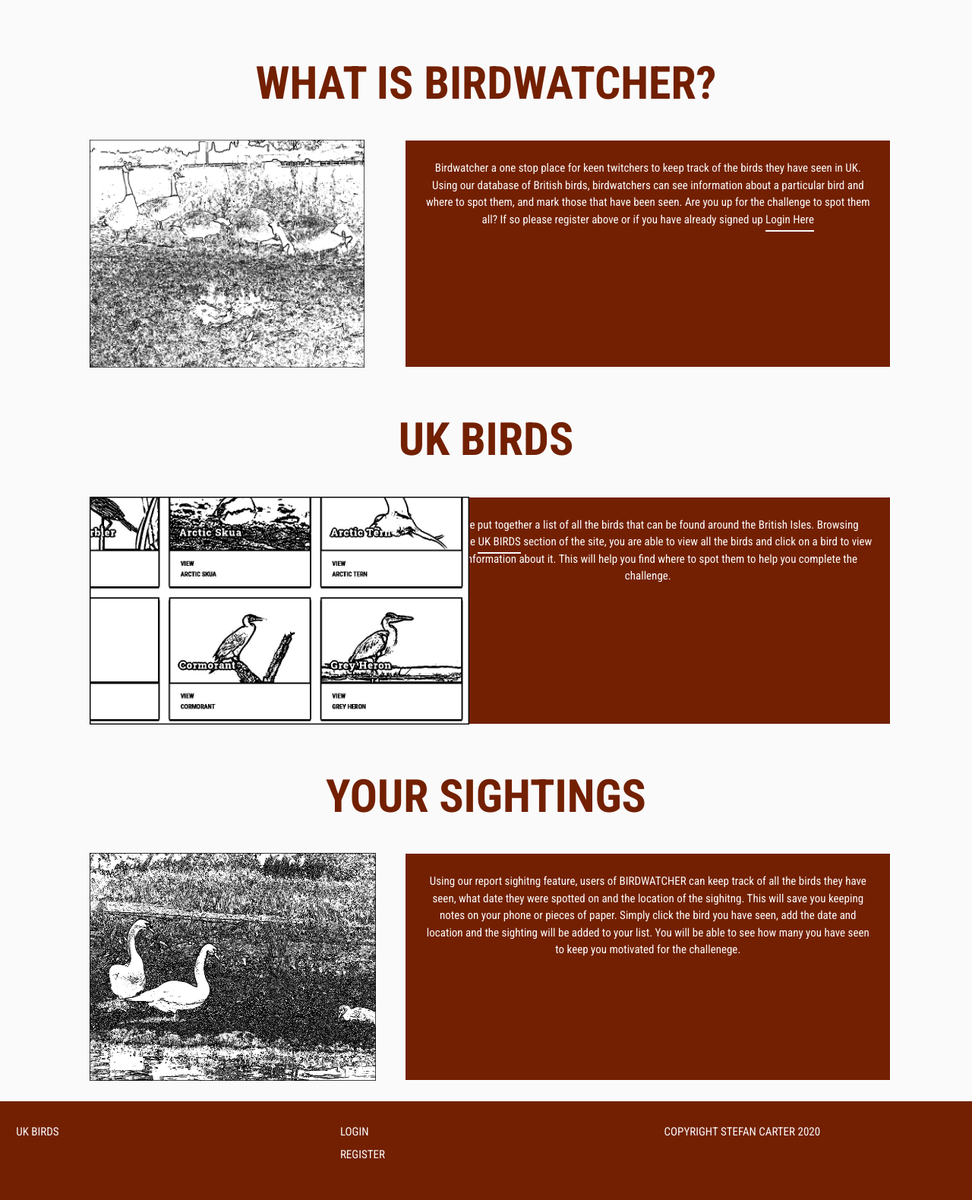
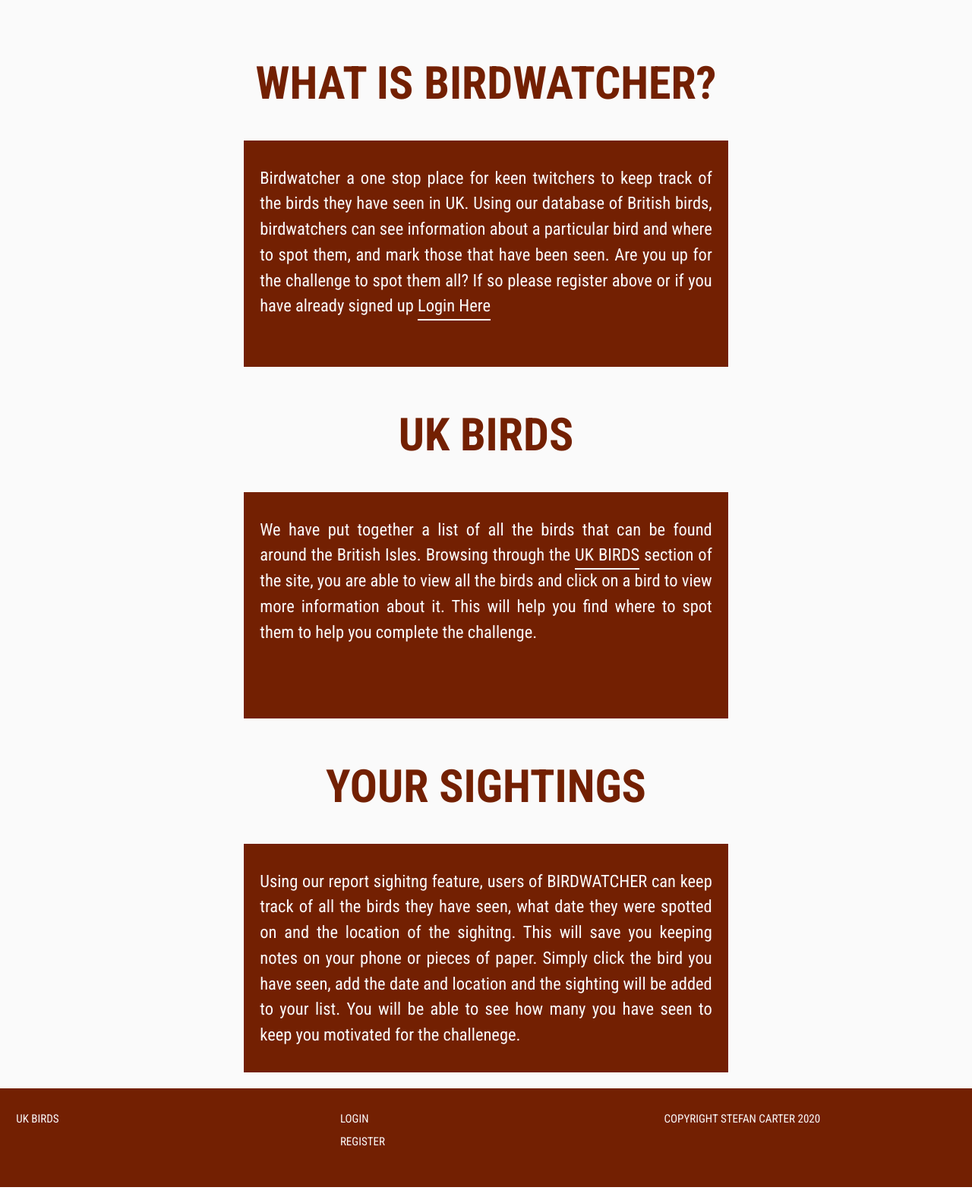
Before and after one commit to CarterStefan/bird_watcher, a Flask app: page /register in a window 1280 px wide. Shown: the part 641-2221 px from the top of the page at 76% size. Run offline with Flask 2, Linux system fonts and the light colour scheme; some libraries are stand-ins or nearby versions; some web fonts are replaced.

Commit message:
Add fix for box sixing on legin and register page

```diff
--- a/static/css/style.css
+++ b/static/css/style.css
@@ -345,6 +345,8 @@ textarea.materialize-textarea{
     color: #fafafa;
     font-family: 'Roboto Condensed', sans-serif;
     padding: 10px;
+    font-size: 1.5em;
+    text-align: justify;
 }
 
 /* ---------------------------------- FOOTER */
--- a/templates/register.html
+++ b/templates/register.html
@@ -88,14 +88,7 @@
     </div>
   </div>
   <div class="row">
-    <div class="col s12 m6 l4 offset-l1 homepage_image">
-      <img
-        src="static/images/homepage_images/geese_sketch.jpg"
-        alt="geese"
-        height="300"
-      />
-    </div>
-    <div class="col s12 m6 grid-layout">
+    <div class="col s12 m6 offset-m3 grid-layout">
       <p class="homepage_box_text">
         Birdwatcher a one stop place for keen twitchers to keep track of the
         birds they have seen in UK. Using our database of British birds,
@@ -115,14 +108,7 @@
     </div>
   </div>
   <div class="row">
-    <div class="col s12 m6 l4 offset-l1 homepage_image">
-      <img
-        src="static/images/homepage_images/view_birds_screenshot_sketch.jpg"
-        alt="View Birds Screenshot"
-        height="300"
-      />
-    </div>
-    <div class="col s12 m6 grid-layout">
+    <div class="col s12 m6 offset-m3 grid-layout">
       <p class="homepage_box_text">
         We have put together a list of all the birds that can be found around
         the British Isles. Browsing through the
@@ -141,14 +127,7 @@
     </div>
   </div>
   <div class="row">
-    <div class="col s12 m6 l4 offset-l1 homepage_image">
-      <img
-        src="static/images/homepage_images/swans_sketch.jpg"
-        alt="Swans"
-        height="300"
-      />
-    </div>
-    <div class="col s12 m6 grid-layout">
+    <div class="col s12 m6 offset-m3 grid-layout">
       <p class="homepage_box_text">
         Using our report sighitng feature, users of BIRDWATCHER can keep track
         of all the birds they have seen, what date they were spotted on and the
```
Also changed, not shown: templates/login.html (+3 -24 lines).
